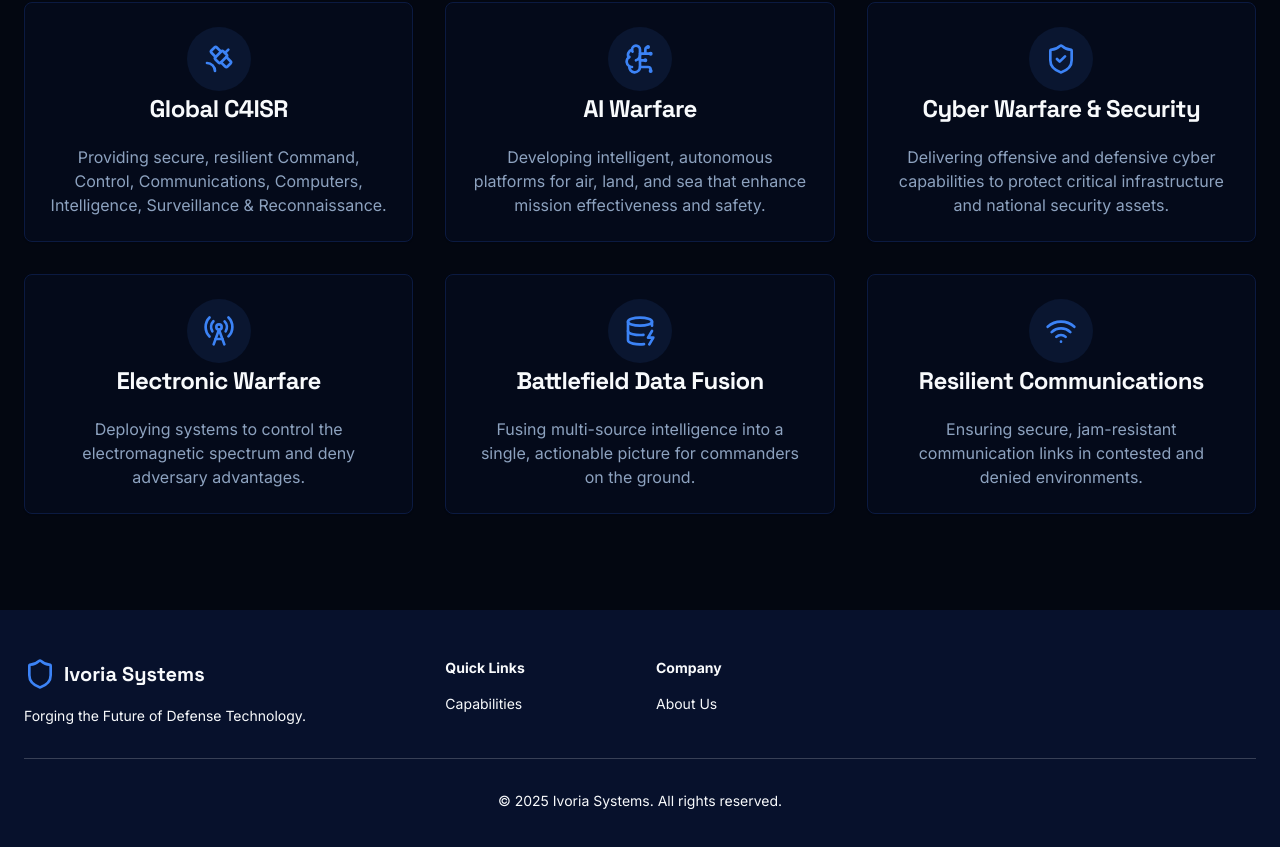
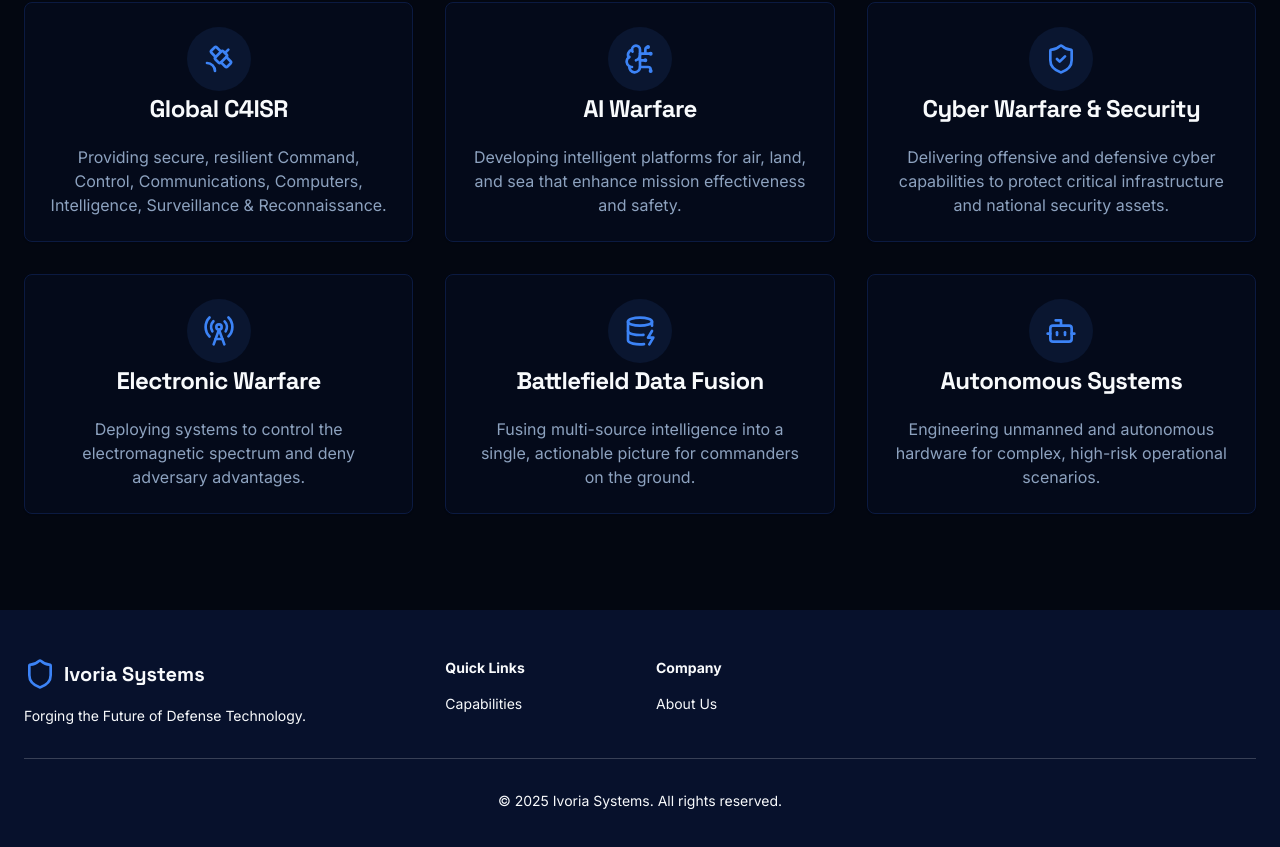
Before and after one commit to kabirpeswani/IvoriaSystems, a Next.js app: page / in a window 1280 px wide. Shown: the part 958-1805 px from the top of the page. Built offline with nearby package versions, Linux system fonts and the light colour scheme.

Commit message:
replace with something else (_for element div_)

```diff
--- a/src/components/landing/services-section.tsx
+++ b/src/components/landing/services-section.tsx
@@ -1,5 +1,5 @@
 import { Card, CardContent, CardHeader, CardTitle } from "@/components/ui/card";
-import { Satellite, BrainCircuit, ShieldCheck, RadioTower, DatabaseZap, Wifi } from "lucide-react";
+import { Satellite, BrainCircuit, ShieldCheck, RadioTower, DatabaseZap, Bot } from "lucide-react";
 import type { LucideIcon } from "lucide-react";
 
 type Service = {
@@ -17,7 +17,7 @@ const services: Service[] = [
   {
     icon: BrainCircuit,
     title: "AI Warfare",
-    description: "Developing intelligent, autonomous platforms for air, land, and sea that enhance mission effectiveness and safety.",
+    description: "Developing intelligent platforms for air, land, and sea that enhance mission effectiveness and safety.",
   },
   {
     icon: ShieldCheck,
@@ -35,9 +35,9 @@ const services: Service[] = [
     description: "Fusing multi-source intelligence into a single, actionable picture for commanders on the ground.",
   },
   {
-    icon: Wifi,
-    title: "Resilient Communications",
-    description: "Ensuring secure, jam-resistant communication links in contested and denied environments.",
+    icon: Bot,
+    title: "Autonomous Systems",
+    description: "Engineering unmanned and autonomous hardware for complex, high-risk operational scenarios.",
   },
 ];
 
```
